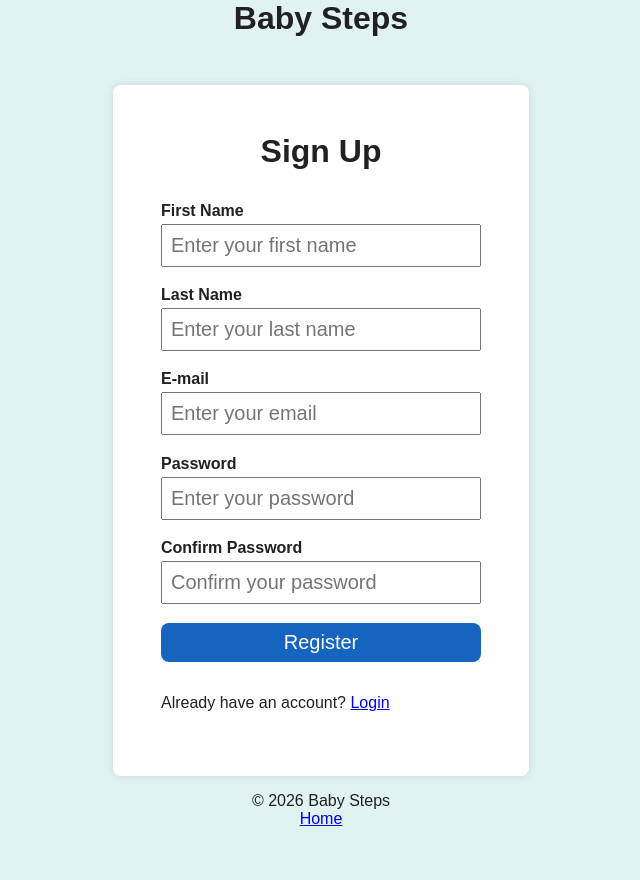
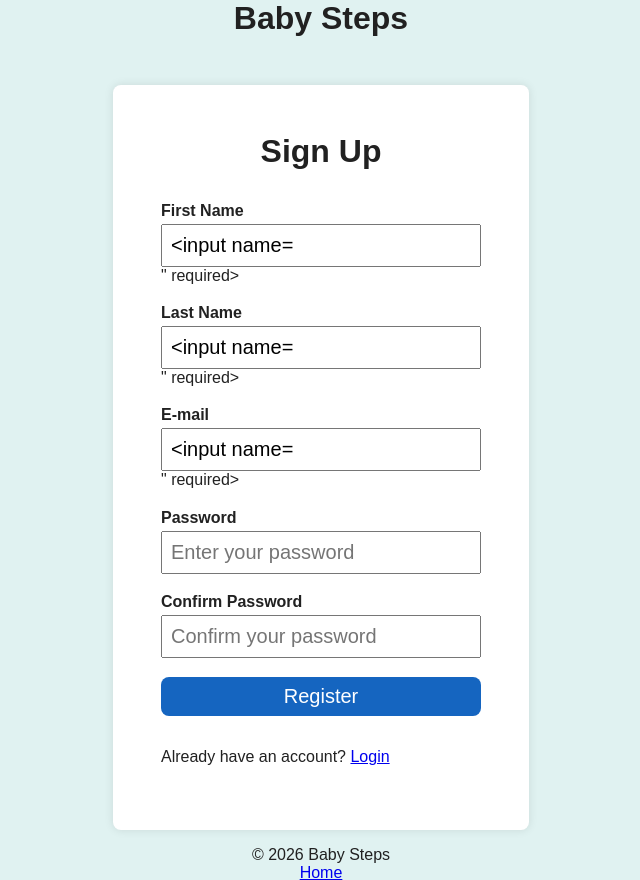
Before and after one commit to nabl2290/cspb-3308-team-5-project, a Flask app: template templates/registration.html in a window 1280 px wide. Shown: the top 880 px of the page, without its empty margins (319-959 px from the left). Before the commit the page ends 826 px from the top, so only its background shows below. Run offline with Flask 3, Linux system fonts and the light colour scheme; the template is opened without the code that fills it, so the values that code supplies are empty, except form fields; tables that the repository leaves empty hold one stand-in row (values such as "Sample post"); form fields are guessed from the names that the template uses.

Commit message:
Keep form filled when errors show (except password)

```diff
--- a/app.py
+++ b/app.py
@@ -95,7 +95,7 @@ def register_post():
         errors['last_name'] = "Last name is required."
 
     if len(errors) > 0:
-        return render_template('registration.html', errors=errors), 422
+        return render_template('registration.html', errors=errors, form=request.form), 422
     else:
         # Set up new user object
         new_user = User(first_name=first_name, last_name=last_name, email=email)
--- a/templates/registration.html
+++ b/templates/registration.html
@@ -9,21 +9,21 @@
       <h2 class="form__title">Sign Up</h2>
       <div class="form__input-group">
         <label for="first_name">First Name</label>
-        <input type="text" id="first_name" name="first_name" placeholder="Enter your first name" required>
+        <input type="text" id="first_name" name="first_name" placeholder="Enter your first name" value="{{ form.first_name if form }}" required>
         {% if errors and errors.first_name %}
           <span class="form__error">{{ errors.first_name }}</span>
         {% endif %}
       </div>
       <div class="form__input-group">
         <label for="last_name">Last Name</label>
-        <input type="text" id="last_name" name="last_name" placeholder="Enter your last name" required>
+        <input type="text" id="last_name" name="last_name" placeholder="Enter your last name" value="{{ form.last_name if form }}" required>
         {% if errors and errors.last_name %}
           <span class="form__error">{{ errors.last_name }}</span>
         {% endif %}
       </div>
       <div class="form__input-group">
         <label for="email">E-mail</label>
-        <input type="email" id="email" name="email" placeholder="Enter your email" required>
+        <input type="email" id="email" name="email" placeholder="Enter your email" value="{{ form.email if form }}" required>
         {% if errors and errors.email %}
           <span class="form__error">{{ errors.email }}</span>
         {% endif %}
```
